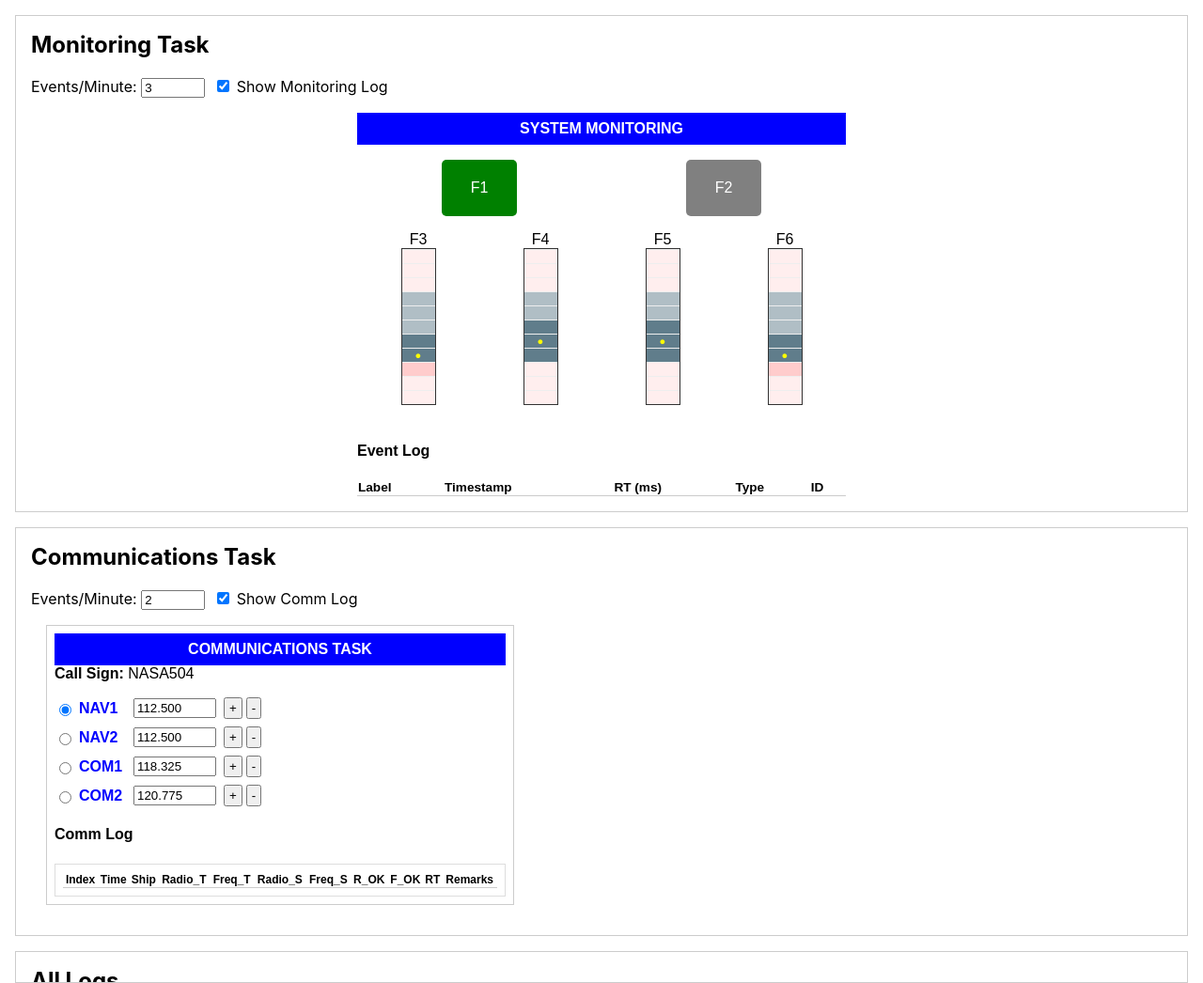
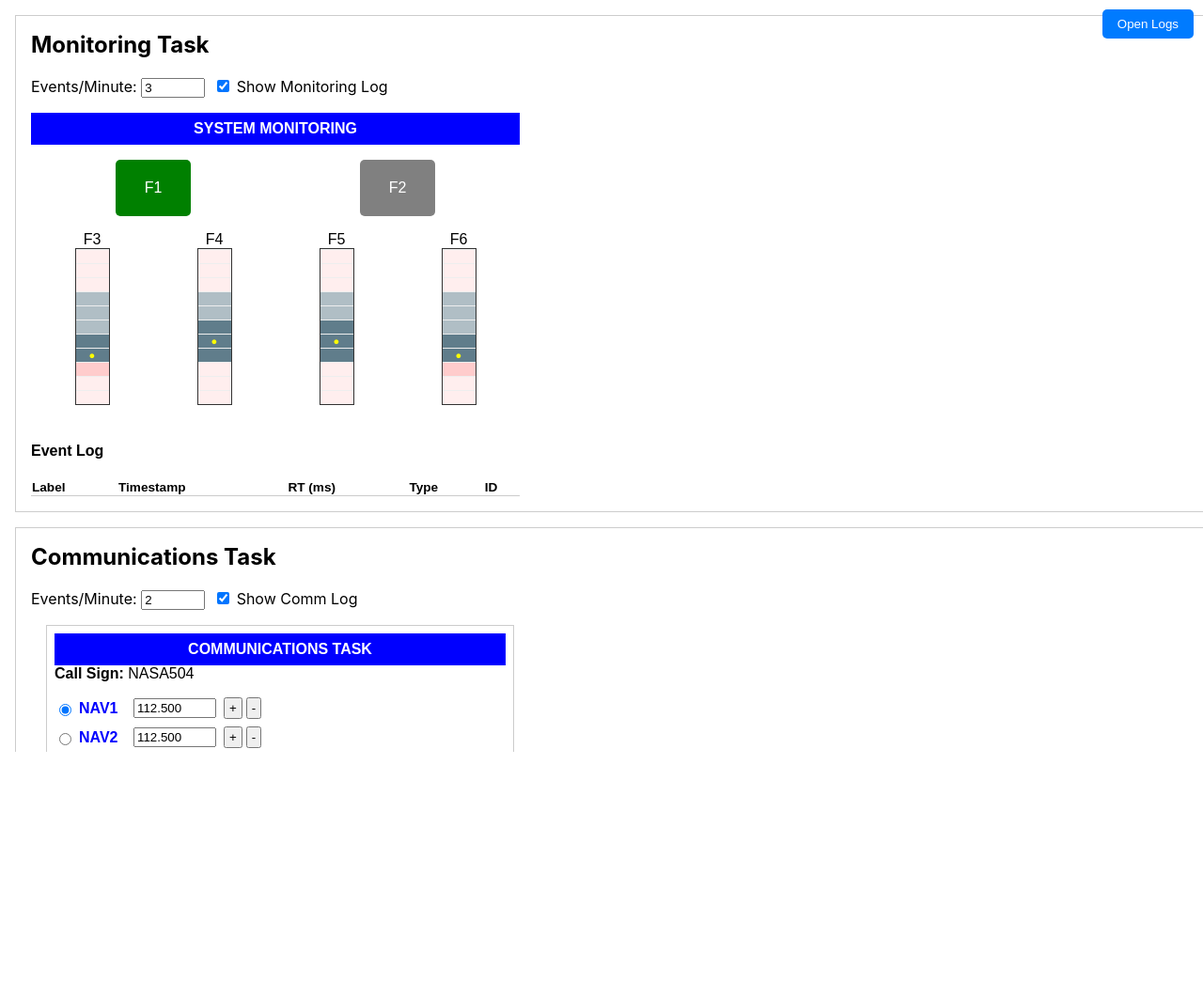
Before and after one commit to magkosm/matb-web-test, a React (Create React App) app: page / in a window 1280 px wide. Shown: the whole page at 94% size. After the commit the page ends 800 px from the top, so only its background shows below. Built offline with nearby package versions, Linux system fonts and the light colour scheme.

Commit message:
logs to side

```diff
--- a/src/App.js
+++ b/src/App.js
@@ -16,35 +16,47 @@ function App() {
   const [commEPM, setCommEPM] = useState(2);
   const [showCommLog, setShowCommLog] = useState(true);
 
-  // Example combined logs from each task (optional approach).
-  // In a simple approach, each task can render its own log if showLog=true,
-  // so you might not need a combined log state here. This is just a placeholder.
-  const [combinedLogs, setCombinedLogs] = useState([]);
-
-  // In a real scenario, you’d pass each task a callback to push logs here, e.g.:
-  //   onLogEntry={(entry) => setCombinedLogs((prev) => [...prev, entry])}
+  // Sidebar control for All Logs
+  const [isSidebarOpen, setIsSidebarOpen] = useState(false);
+  const [combinedLogs] = useState([]);
 
   // -------------------------
-  // 2) LAYOUT (TOP-LEFT: Monitoring, BOTTOM-LEFT: Comms, BOTTOM: Logs)
+  // 2) LAYOUT (MAIN + SIDEBAR)
   // -------------------------
-  // A simple approach: use CSS grid or flexbox.
-  // Here is a grid example with 3 rows:
-  //   Row1: Monitoring
-  //   Row2: Communications
-  //   Row3: Shared logs
+  return (
+    <div style={{ display: 'flex', height: '100vh', overflow: 'hidden', flexDirection: 'column' }}>
+      {/* Toggle Button */}
+      <button
+        onClick={() => setIsSidebarOpen(!isSidebarOpen)}
+        style={{
+          position: 'absolute',
+          top: '10px',
+          right: '10px',
+          zIndex: 1000,
+          padding: '0.5rem 1rem',
+          backgroundColor: '#007bff',
+          color: '#fff',
+          border: 'none',
+          borderRadius: '5px',
+          cursor: 'pointer',
+        }}
+      >
+        {isSidebarOpen ? 'Close Logs' : 'Open Logs'}
+      </button>
 
-  return (
+      {/* MAIN CONTENT */}
       <div
         style={{
+          flex: 1,
           display: 'grid',
-        gridTemplateRows: 'auto auto 1fr', // 2 fixed rows + 1 flexible row
-        gridTemplateColumns: '1fr',
-        height: '100vh',  // optional if you want a full-page layout
+          gridTemplateRows: 'auto auto 1fr',
           gap: '1rem',
-        padding: '1rem'
+          padding: '1rem',
+          width: isSidebarOpen ? 'calc(100% - 50%)' : '100%',
+          transition: 'width 0.3s ease',
         }}
       >
-      {/* MONITORING TASK (top-left) */}
+        {/* MONITORING TASK */}
         <div style={{ border: '1px solid #ccc', padding: '1rem' }}>
           <h2 style={{ marginTop: 0 }}>Monitoring Task</h2>
 
@@ -76,11 +88,10 @@ function App() {
           <MonitoringTask
             eventsPerMinute={monitoringEPM}
             showLog={showMonitoringLog}
-          // onLogEntry={(entry) => setCombinedLogs((prev) => [...prev, entry])}
           />
         </div>
 
-      {/* COMMUNICATIONS TASK (bottom-left) */}
+        {/* COMMUNICATIONS TASK */}
         <div style={{ border: '1px solid #ccc', padding: '1rem' }}>
           <h2 style={{ marginTop: 0 }}>Communications Task</h2>
 
@@ -112,20 +123,39 @@ function App() {
           <CommunicationsTask
             eventsPerMinute={commEPM}
             showLog={showCommLog}
-          // onLogEntry={(entry) => setCombinedLogs((prev) => [...prev, entry])}
           />
         </div>
+      </div>
 
-      {/* COMBINED LOGS AT THE BOTTOM (optional) */}
-      <div style={{ border: '1px solid #ccc', padding: '1rem', overflowY: 'auto' }}>
+      {/* SIDEBAR FOR ALL LOGS */}
+      <div
+        style={{
+          width: isSidebarOpen ? '50%' : '0',
+          maxWidth: '50%',
+          transition: 'width 0.3s ease',
+          overflow: 'hidden',
+          borderLeft: '1px solid #ccc',
+          backgroundColor: '#f9f9f9',
+          display: 'flex',
+          flexDirection: 'column',
+        }}
+      >
+        {isSidebarOpen && (
+          <div style={{ padding: '1rem', overflowY: 'auto', flex: 1 }}>
             <h2 style={{ marginTop: 0 }}>All Logs</h2>
-        <div style={{ maxHeight: '200px', overflowY: 'auto' }}>
-          {combinedLogs.map((entry, i) => (
+            <div>
+              {combinedLogs.length > 0 ? (
+                combinedLogs.map((entry, i) => (
                   <div key={i} style={{ fontSize: '0.85rem', marginBottom: '0.5rem' }}>
                     <strong>{entry.timestamp}</strong> - {entry.message}
                   </div>
-          ))}
+                ))
+              ) : (
+                <p>No logs available</p>
+              )}
             </div>
+          </div>
+        )}
       </div>
     </div>
   );
--- a/src/MonitoringTask.jsx
+++ b/src/MonitoringTask.jsx
@@ -329,7 +329,7 @@ function MonitoringTask({
   // 5) RENDER
   // ---------------------
   return (
-    <div style={{ width: 520, margin: 'auto', fontFamily: 'sans-serif' }}>
+    <div style={{ width: 520, margin: '0', fontFamily: 'sans-serif' }}>
       {/* Title */}
       <div
         style={{
```
Lines whose indentation alone changed are shown as unchanged.
